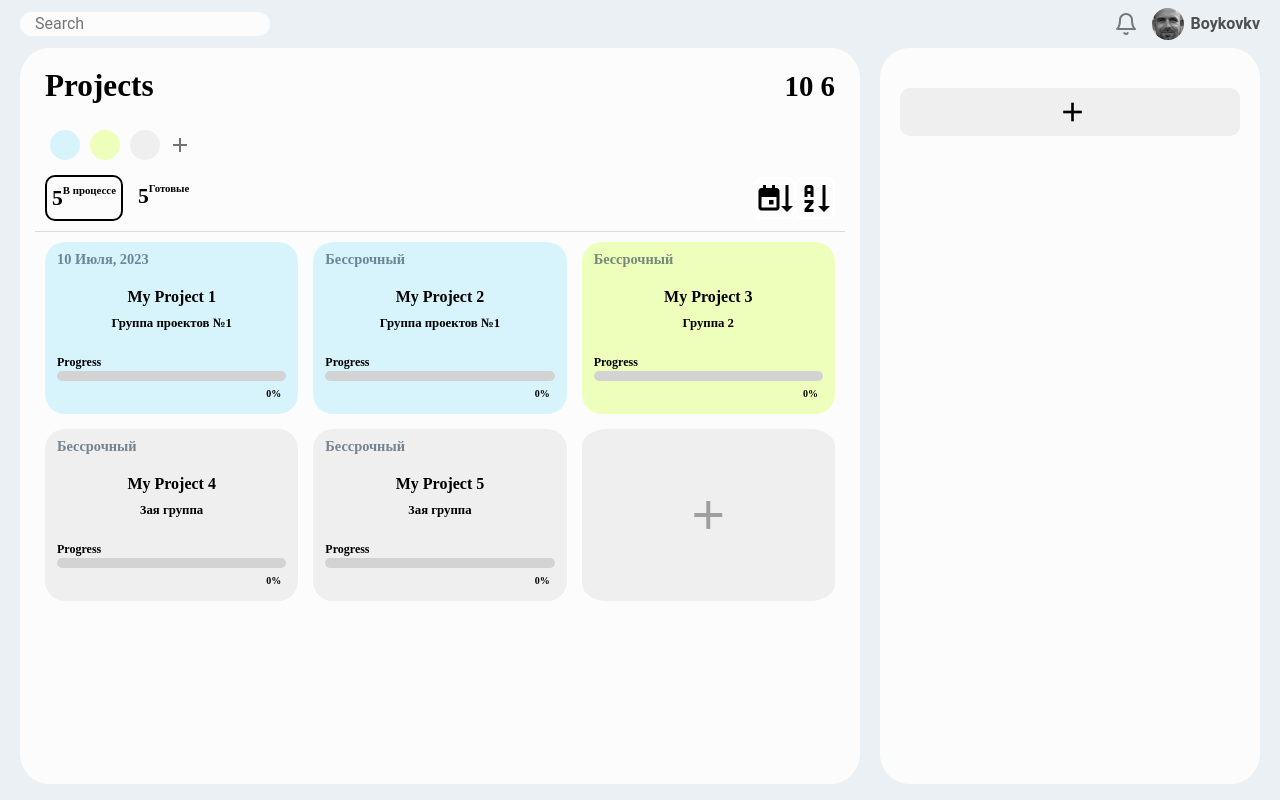
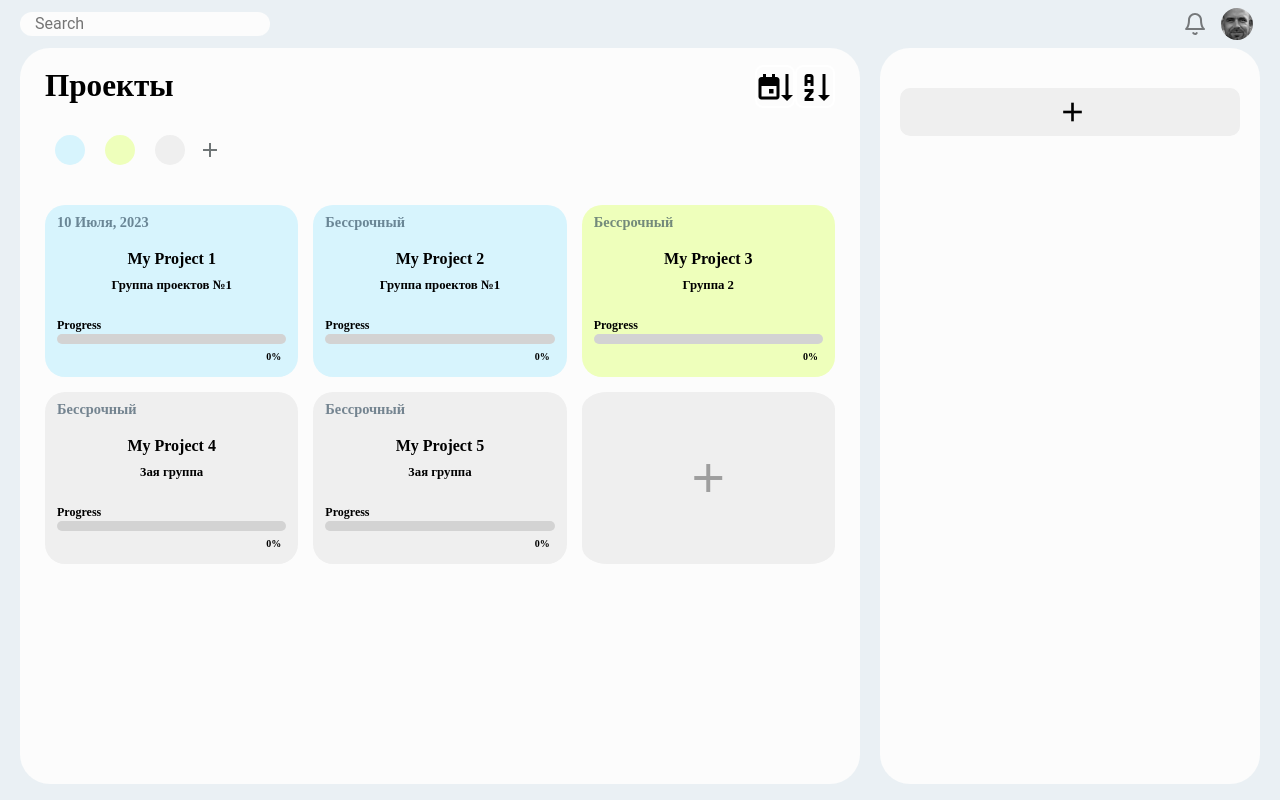
Before and after one commit to boykoxvb/project-manager, a Vue app in the folder client/: page / in a window 1280 px wide. Built offline with nearby package versions, Linux system fonts and the light colour scheme.

Commit message:
Убрал фильтры по стейту, верстка

```diff
--- a/client/src/classes/Project.ts
+++ b/client/src/classes/Project.ts
@@ -54,6 +54,10 @@ export default class Project implements IDateString {
         this.tasks.push(task)
     }
 
+    public setGroup(group: ProjectGroup) {
+        this.group = group
+    }
+
 }
 
 export enum ProjectState {
--- a/client/src/components/Panels/HeaderPanel.vue
+++ b/client/src/components/Panels/HeaderPanel.vue
@@ -2,7 +2,7 @@
     <div class="main-container">
       <div class="header">
         <div class="search">
-          <input type="text" class="search-input" placeholder="Search">
+          <input type="text" :value="searchTerm" @input="searchChange" class="search-input" placeholder="Search">
         </div>
         <div class="instruments">
           <div class="bell-icon">
@@ -13,7 +13,7 @@
           </div>
           <div class="user">
             <div class="user-photo"></div>
-            <div class="user-name">Boykovkv</div>
+            <div class="user-name">{{username}}</div>
           </div>
         </div>
       </div>
@@ -24,12 +24,31 @@
 
 import vbiIconButtonBase from '../atom-components/vbi-icon-button-base.vue'
 
-import { defineComponent } from 'vue'
+import { computed, defineComponent } from 'vue'
+import { useStore } from '@/store'
 
 export default defineComponent ({
   name: 'HeaderPanel',
   components: {
     vbiIconButtonBase
+  },
+
+  setup(props) {
+    const store = useStore()
+    const username = computed(() => store.getters['User/email'])
+
+    const searchTerm = computed(() => store.getters['Projects/filterState'].nameSearch)
+
+    const searchChange = (event: Event) => {
+      store.commit('Projects/setFilterState', {name: (event?.target as HTMLInputElement).value})
+    }
+
+
+    return {
+      username,
+      searchTerm,
+      searchChange,
+    }
   }
 
 })
--- a/client/src/components/Panels/ProjectsPanel.vue
+++ b/client/src/components/Panels/ProjectsPanel.vue
@@ -3,34 +3,14 @@
         <div class="info">
             <div class="info-header">
                 <div class="info-header-projects">
-                    Projects
-                </div>
-                <div class="info-header-date">
-                    <span>{{ new Date().getDate().toString() + ' ' + new Date().getMonth().toString()}}</span>
-                </div>
-            </div>
-            <div class="project__groups">
-                <project-groups/>
-            </div>
-
-            <div class="info-panel">
-                <div class="state-filters">
-                    <div
-                    class="info-panel__project-count border-black" :class="{}">
-                        <span>5</span>
-                        <span class="project-state">В процессе</span>
-                    </div>
-                    <!-- <div class="info-panel__project-count border-black">
-                        <span>16</span>
-                        <span class="project-state">Incoming</span>
-                    </div> -->
-                    <div class="info-panel__project-count">
-                        <span>5</span>
-                        <span class="project-state">Готовые</span>
-                    </div>
+                    Проекты
+                    <vb-transition name="fade">
+                        <span class="group" v-if="choosedGroup?.name">
+                            {{ ' / ' + choosedGroup.name }}
+                        </span>
+                    </vb-transition>
                 </div>
                 <div class="sorting">
-
                     <div class="sorting-deadline" :class="{'border-black': sortState.deadline != null, 'border-white': sortState.deadline == null}">
                         <v-icon
                         v-if="sortState.deadline === true || sortState.deadline === null"
@@ -57,9 +37,34 @@
                         ></v-icon>
                     </div>
                 </div>
+                <!-- <div class="info-header-date">
+                    <span>{{ new Date().getDate().toString() + ' ' + new Date().getMonth().toString()}}</span>
+                </div> -->
+            </div>
+
+            <div class="project__groups">
+                <project-groups/>
+            </div>
+
+            <div class="info-panel">
+                <!-- <div class="state-filters">
+                    <div
+                    class="info-panel__project-count border-black" :class="{}">
+                        <span>{{ projectsInProgressNumber }}</span>
+                        <span class="project-state">В процессе</span>
+                    </div>
+                    <div class="info-panel__project-count border-black">
+                        <span>16</span>
+                        <span class="project-state">Incoming</span>
+                    </div>
+                    <div class="info-panel__project-count">
+                        <span> {{ projectsFinishedNumber }}</span>
+                        <span class="project-state">Готовые</span>
+                    </div>
+                </div>   -->
+
             </div>
         </div>
-        <v-divider></v-divider>
 
 
         <div class="projects">
@@ -86,27 +91,40 @@
 import { defineComponent, ref, computed } from 'vue'
 import { useStore } from '@/store'
 import { filterState } from '@/classes'
+import { vbTransition } from '@/components'
+import * as PM from '@/classes'
 
 export default defineComponent ({
     name: 'ProjectPanel',
+    components: {
+        vbTransition
+    },
 
     setup() {
 
         const store = useStore()
         store.dispatch('Projects/fetchGroups')
 
+
         const addProjectDialog = ref(false)
+        const choosedGroup = computed(() => store.getters['Projects/filterState'].groupFilter)
 
         const groups = computed(() => store.getters['Projects/allGroups'])
         const projects = computed(() => store.getters['Projects/filteredProjects'])
         const sortState = computed(() => store.getters['Projects/sortState'])
 
+        const projectsInProgressNumber = computed(() => store.getters['Projects/allProjects'].filter((project: PM.Project) => project.state === PM.ProjectState.STARTED).length)
+        const projectsFinishedNumber = computed(() => store.getters['Projects/allProjects'].filter((project: PM.Project) => project.state === PM.ProjectState.FINISHED).length)
+
 
         const setSortState = (sort: string, asc: boolean | null) => {
-            store.dispatch('Projects/setSortState', {sort, asc})
+            store.commit('Projects/setSortState', {sort, asc})
         }
 
-        const addNewProject = () => {
+        const addNewProject = async () => {
+            if (choosedGroup.value) {
+                await store.dispatch('Projects/addNew', choosedGroup.value)
+            }
             store.dispatch('Projects/addNew')
         }
 
@@ -120,6 +138,10 @@ export default defineComponent ({
             addNewProject,
             sortState,
             setSortState,
+            choosedGroup,
+
+            projectsInProgressNumber,
+            projectsFinishedNumber,
         }
     }
 
@@ -177,9 +199,29 @@ export default defineComponent ({
         justify-content: space-between;
         margin-bottom: 15px;
 
+        .sorting {
+            display: flex;
+            flex-direction: row;
+            align-items: center;
+            justify-self: end;
+
+            &-deadline {
+                border-radius: 8px;
+            }
+
+            &-name {
+                border-radius: 8px;
+            }
+        }
+
         &-projects {
-            display: block;
             font-size: 1.3em;
+            text-overflow: ellipsis;
+
+            .group {
+                display: inline;
+                white-space: nowrap;
+            }
         }
 
         &-date {
@@ -191,7 +233,7 @@ export default defineComponent ({
 
     .project__groups {
         width: 100%;
-        margin-bottom: 10px;
+        margin: 10px 0;
     }
 
 
@@ -236,25 +278,6 @@ export default defineComponent ({
 
         }
 
-        .sorting {
-            display: flex;
-            flex-direction: row;
-            align-items: center;
-            justify-self: end;
-
-            &-deadline {
-                border-radius: 8px;
-            }
-
-            &-name {
-                border-radius: 8px;
-            }
-        }
-
-
-
-
-
         .separator {
             width: 1px;
             height: 100%;
--- a/client/src/components/Projects/GroupItem.vue
+++ b/client/src/components/Projects/GroupItem.vue
@@ -1,7 +1,7 @@
 <template>
     <div
     class="container"
-    :class="{[`color-${group.color}`]: choosed, 'border-black': choosed}"
+    :class="{[`color-${group.color}`]: choosed, 'shadow-blue-mini': choosed}"
     @click="chooseGroup"
     >
         <div
@@ -88,6 +88,13 @@ export default defineComponent({
 @use '@/components/scss/group-colors.scss';
 @use '@/components/scss/highlighting.scss';
 
+.shadow-blue-mini {
+    transition: 0.3s;
+    -webkit-box-shadow: 0px 1px 7px 2px rgba(0, 144, 255, 0.5);
+    -moz-box-shadow: 0px 1px 7px 2px rgba(0, 144, 255, 0.5);
+    box-shadow: 0px 1px 7px 2px rgba(0, 144, 255, 0.5);
+}
+
 .container {
     cursor: pointer;
     display: flex;
@@ -98,11 +105,22 @@ export default defineComponent({
     font-size: 15px;
     border-radius: 10px;
     padding: 5px;
+    margin: 5px;
 
     .group-color {
         width: 30px;
         height: 30px;
         border-radius: 50%;
+        transition: 0.3s;
+
+        &:hover {
+            transition: 0.3s;
+            -webkit-box-shadow: 0px 1px 7px 2px rgba(34, 60, 80, 0.2);
+            -moz-box-shadow: 0px 1px 7px 2px rgba(34, 60, 80, 0.2);
+            box-shadow: 0px 1px 7px 2px rgba(34, 60, 80, 0.2);
+        }
+
+
     }
 
     .group__expanded {
--- a/client/src/components/Projects/ProjectGroupAddEdit.vue
+++ b/client/src/components/Projects/ProjectGroupAddEdit.vue
@@ -81,6 +81,7 @@ export default defineComponent ({
         const changes = reactive({
             color: props?.group?.color,
             name: props?.group?.name,
+            uuid: props?.group?.uuid,
         })
 
         const hasChanges = computed((): boolean => {
--- a/client/src/components/Projects/ProjectGroups.vue
+++ b/client/src/components/Projects/ProjectGroups.vue
@@ -6,6 +6,7 @@
         class="group-items">
 
           <group-item
+          class="group-item"
           v-for="group, index in groups"
           :key="group.name + ' ' + index"
           :group="group"
@@ -14,7 +15,7 @@
           @edit="openEditGroup(group)"
           />
           <div
-          class="group-add"
+          class="group-item group-add"
           @click="openAddGroup"
           >
             <v-icon icon="mdi-plus" size="xs">
@@ -128,6 +129,8 @@ export default defineComponent ({
         flex-wrap: nowrap;
         overflow: auto;
         align-items: center;
+        align-content: center;
+        justify-content: center;
 
         .group-add {
           width: 30px;
--- a/client/src/components/index.ts
+++ b/client/src/components/index.ts
@@ -1,6 +1,7 @@
 export { default as vbProgressBar } from '@/components/atom-components/vb-progress-bar.vue'
 export { default as vbiIconButtonBase } from '@/components/atom-components/vbi-icon-button-base.vue'
 export { default as vbChoosableInput } from '@/components/atom-components/vb-choosable-input.vue'
+export { default as vbTransition } from '@/components/atom-components/vb-transition.vue'
 
 export { default as TaskCard } from '@/components/Projects/TaskCard.vue'
 export { default as GroupItem } from '@/components/Projects/GroupItem.vue'
--- a/client/src/store/modules/Projects.ts
+++ b/client/src/store/modules/Projects.ts
@@ -54,25 +54,20 @@ const Projects: Module<IProjectsState, IRootState> = {
             var filteredByGroup = []
             var filteredByState = []
 
-            console.log(state.filterState)
 
             filteredByName = state.filterState.nameSearch
                 ? getters.allProjects.filter((project: ProjectManager.Project) => project.name.includes(state.filterState.nameSearch))
                 : getters.allProjects
 
-            console.log(filteredByName)
 
             filteredByGroup = state.filterState.groupFilter
                 ? filteredByName.filter((project: ProjectManager.Project) => project.group == state.filterState.groupFilter )
                 : filteredByName
 
-            console.log(filteredByGroup)
 
             filteredByState = state.filterState.stateFilter
                 ? filteredByGroup.filter((project: ProjectManager.Project) => project.state == state.filterState.stateFilter)
                 : filteredByGroup
-
-            console.log(filteredByState)
 
             return filteredByState
         },
@@ -83,6 +78,10 @@ const Projects: Module<IProjectsState, IRootState> = {
 
         sortState(state) {
             return state.sortState
+        },
+
+        filterState(state) {
+            return state.filterState
         },
 
         availableGroupColors(state) {
@@ -127,7 +126,11 @@ const Projects: Module<IProjectsState, IRootState> = {
             commit('setTaskState', { task: task, taskState: ProjectManager.TaskState.FINISHED})
         },
 
-        addNew({commit}) {
+        async addNew({commit}, group?) {
+            if (group) {
+                commit('addProjectInGroup', {group})
+                console.log('Попали куда надо')
+            }
             // Отправляем запрос на сервер для добавления нового проекта, в ответе должны получить новый uuid
             commit('addEmptyProject')
         },
@@ -149,13 +152,18 @@ const Projects: Module<IProjectsState, IRootState> = {
             commit('deleteProject', {project})
         },
 
-        setSortState({commit}, {sort, asc}) {
-            commit('setSortState', {sort, asc})
+        // setSortState({commit}, {sort, asc}) {
+        //     commit('setSortState', {sort, asc})
+        // },
+
+        async editGroup({commit}, {group, name, color}) {
+            // Делаем запрос на сервер на изменение группы проектов
+            commit('editGroup', {group, name, color})
         },
 
-        editGroup({commit}, {group, name, color}) {
-            // Делаем запрос на сервер на изменение группы проектов
-            commit('editGroup', {group, name, color})
+        async addGroup({commit}, {name, color}) {
+            // Делаем запрос на сервер на добавление группы проектов
+            commit('addGroup', {name, color})
         }
 
     },
@@ -178,6 +186,10 @@ const Projects: Module<IProjectsState, IRootState> = {
             if (color) {
                 targetGroup.color = color
             }
+        },
+
+        addGroup(state, {uuid, name, color}) {
+            state.groups.push(new ProjectManager.ProjectGroup('uuidOfNewGroup', name, color))
         },
 
         setProjects(state, projects): void {
@@ -222,12 +234,20 @@ const Projects: Module<IProjectsState, IRootState> = {
         addEmptyProject(state) {
             // Пушим новый проект в массив проектов, в группы не добавляем.
             // Проектом эта сущность становится после первого сохранения
+
             if (!state.projects.find((proj) => proj.name == '' || proj.group == null /* || proj.uuid == '' */)) {
                 const newProject = new ProjectManager.Project('', '')
                 state.projects.push(newProject)
                 state.choosedProject = newProject
             }
+        },
 
+        addProjectInGroup(state, {group}) {
+            const newProject = new ProjectManager.Project('', '')
+            console.log(group)
+            group.addProject(newProject)
+            state.projects.push(newProject)
+            return
         },
 
         chooseProject(state, project: ProjectManager.Project) {
--- a/client/src/store/modules/User.ts
+++ b/client/src/store/modules/User.ts
@@ -19,6 +19,10 @@ const User: Module<IUserState, IRootState> = {
 
         userId(state) {
             return state.id
+        },
+
+        email(state) {
+            return state.email
         },
 
         accessToken(state) {
```
Also changed, not shown: client/src/components/atom-components/vb-transition.vue (added, +39 -0 lines).
